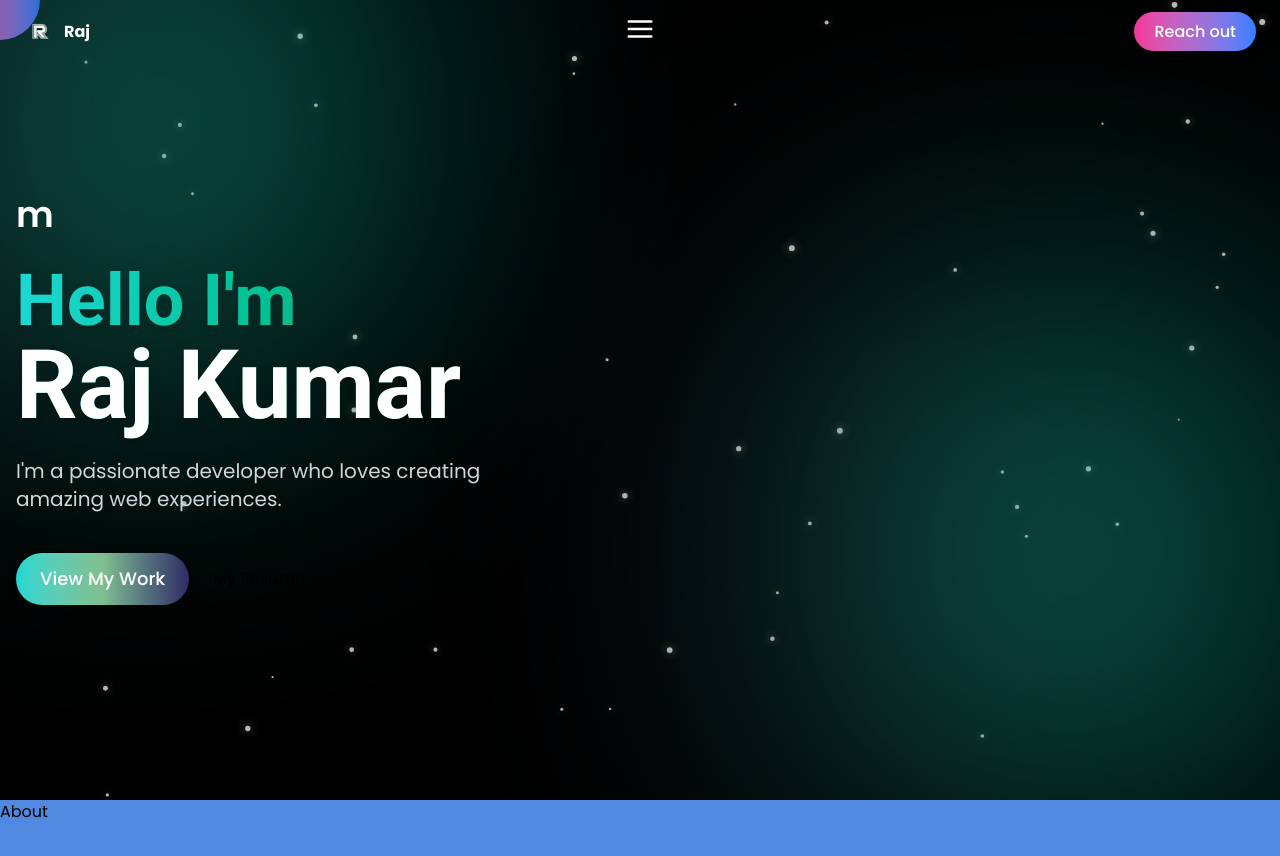
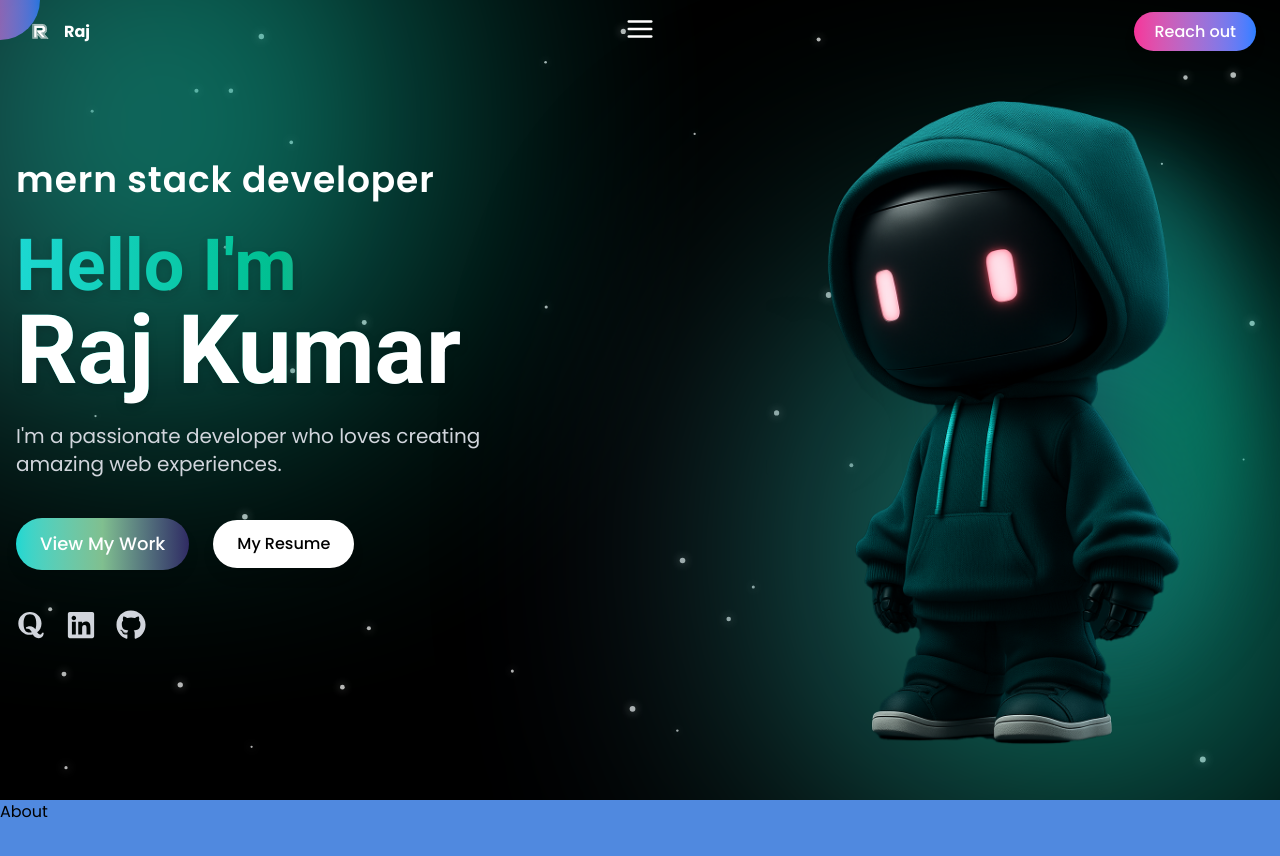
Before and after one commit to ALEX059321/Portfolio_1, a React (Vite) app: page / in a window 1280 px wide. Shown: the top 856 px of the page. Built offline with nearby package versions, Linux system fonts and the light colour scheme.

Commit message:
homepage and the intro animation

```diff
--- a/src/App.jsx
+++ b/src/App.jsx
@@ -9,9 +9,14 @@
 import Footer from './sections/Footer'
 import About from './sections/About'
 import CustomCursor from './components/CustomCursor'
+import IntroAnimations from './components/IntroAnimations'
 
-const App = () => {
+export default function App(){
+  const [introDone, setIntroDone] = React.useState(false);
   return (
+    <>
+    {!introDone && <IntroAnimations onfinish={() => setIntroDone(true)} />}
+      {introDone &&(
     <div>
     <CustomCursor />
       {/* <ParticlesBackground /> */}
@@ -23,8 +28,9 @@
         <Testimonials />
         <Contact />
         <Footer />
+
     </div>
+    )}
+    </>
   )
 }
-
-export default App
--- a/src/components/IntroAnimations.jsx
+++ b/src/components/IntroAnimations.jsx
@@ -1,11 +1,61 @@
-import React from 'react'
+import { AnimatePresence, motion } from "framer-motion";
+import { div, i} from "framer-motion/client";
+import { useEffect, useMemo } from "react"
+import React from "react";
 
-const IntroAnimations = () => {
-  return (
-    <div>
+export default function IntroAnimations({onfinish}){
+  const greetings = useMemo(() => [
+    "Hello", "नमस्ते", "Hola", "Bonjour",
+      "Ciao", "Olá", "Здравствуйте",
+      "Merhaba", "Γειά", "Hej", "Hallo", "Salam" , "ਸਤਿ ਸ਼੍ਰੀ ਅਕਾਲ"
 
-    </div>
-  )
+
+  ],[])
+
+    const [index, setIndex] = React.useState(0);
+    const [visible, setVisible] = React.useState(true);
+
+useEffect(() => {
+if(index < greetings.length-1){
+  const id = setInterval(() => setIndex((i) => i + 1), 180);
+  return() => clearInterval(id);
+
+} else {
+  const t = setTimeout(() => setVisible(false), 400);
+ return() => clearTimeout(t);
 }
+}, [index, greetings.length])
 
-export default IntroAnimations
+
+
+return(
+  <AnimatePresence onExitComplete={onfinish}>
+
+
+
+    {visible && (
+
+    <motion.div className="fixed inset-0 z-[9999] flex items-center justify-center bg-black text-white overflow-hidden"
+    initial = {{y:0}}
+    exit ={{y:"-100%",
+      transition : {duration:1.05, ease: [0.22, 1, 0.36 , 1],},
+    }}
+    >
+<motion.h1
+key = {index}
+className= "text-5xl md:text-7xl lg:text-8xl font-bold"
+initial={{opacity:0 , y: 20 }}
+animate={{opacity: 1 , y: 0}}
+exit={{opacity:0 , y: -20}}
+transition={{duration:0.12}}
+> {greetings[index]} </motion.h1>
+
+
+    </motion.div>
+
+    )}
+  </AnimatePresence>
+)
+
+
+}
--- a/src/components/Navbar.jsx
+++ b/src/components/Navbar.jsx
@@ -77,7 +77,7 @@
 </div>
 <div className="hidden lg:block">
   <a href="#contact"
-  className="bg-gradient-to-r from-pink-500 to-blue-500 text-white px-5 py-2 rounded-full font-medium shadow-lg hover:opacity-90 transition-opacity duration-300">
+  className="bg-linear-to-r from-pink-500 to-blue-500 text-white px-5 py-2 rounded-full font-medium shadow-lg hover:opacity-90 transition-opacity duration-300">
   Reach out
   </a>
 </div>
--- a/src/sections/Home.jsx
+++ b/src/sections/Home.jsx
@@ -1,9 +1,24 @@
 import ParticlesBackground from "../components/ParticlesBackground";
-import { motion } from "framer-motion";
+import { motion, scale } from "framer-motion";
+import { a, filter, link } from "framer-motion/client";
 import React from "react";
 import { useMemo } from "react";
+import { FaGithub, FaLinkedin, FaQuora} from "react-icons/fa";
+import avator from "../assets/avator.png";
 
-
+const socials = [
+  {Icon : FaQuora ,lable : "X" , link : "https://www.quora.com/profile/Raj-Saroj-267"},
+  {Icon : FaLinkedin , lable : "LinkedIn" , link : "https://www.linkedin.com/in/raj-kumar-898007294"},
+  {Icon : FaGithub , lable : "GitHub" , link : "https://github.com/ALEX059321"}
+]
+const glowVarients = {
+  initials : {scale : 1 , y : 0 , filter : "drop-shadow(0 0 rgba(0, 0, 0, 0"},
+  hover : {
+    scale : 1.2 , y : -3 ,
+    filter : "drop-shadow(0 0 8px rgba(13,. 88, 204, 0.9)) drop-shadow(0 0 18px rgba(16, 185, 129, 0.8))",
+  },
+  tap : {scale : 0.95 , y: 0 , transition : {duration : 0.08}}
+}
 export default function Home(){
 const roles = useMemo(() => ["mern stack developer", "full stack developer"], [])
 
@@ -94,15 +109,61 @@
 transition={{delay: 0.8 , duration:0.8}}
 >
   <a href="#projects" className="px-6 py-3 rounded-full font-medium text-lg text-white bg-gradient-to-r from-[#1cd8d2] via-[#80bf8f] to-[#302b63] shadow-lg hover:scale-105 transition-all">View My Work</a>
-  <a href="#">My Resume</a>
+  <a href="#" className="px-6 py-3 rounded-full font-medium text-black bg-white hover:bg-gray-200 shadow-lg hover:scale-105 transition-all">My Resume
+
+  </a>
+
+
 </motion.div>
 
+
+<div className="mt-10 flex gap-5 text-2xl md:text-3xl justify-center lg:justify-start">
+  {socials.map(({Icon, link, lable}) => (
+    <motion.a href={link}
+    key = {lable} target = "_blank" aria-label={lable} rel="noopener noreferrer"
+    variants={glowVarients}
+    initial="initial"
+    whileHover="hover"
+    whileTap="tap"
+    className="text-gray-300">
+      <Icon />
+    </motion.a>
+  ))}
+
+</div>
 
 
 </div>
 
 
 </div>
+
+<div className="relative hidden lg:block ">
+ <div
+ className="absolute top-1/2 -translate-y-1/2 pointer-events-none"
+ style={{
+  right: "10px", width: "min(22vw , 410px)" , height : "min(40vw , 760px)" , borderRadius : "50%",
+  filter : "blur(38px)" , opacity: 0.32 ,
+  background : "conic-gradient(from 0deg , #1cd8d2, #00bf8f , #302b63, #1cd8d2 )"
+ }}
+
+
+
+ />
+
+  <motion.img src={avator} alt="Raj Kumar"
+
+
+  className="absolute top-1/2 -translate-y-1/2 object-contain select-none pointer-events-none"
+  style={{
+    right : "-30px" ,  width : "min(45vw , 780px)" , maxHeight : "90vh"
+  }}
+  initial={{opacity:0 , y: 48 , scale : 0.98}}
+  animate ={{opacity:1 , y: 0 , scale : 1}}
+  transition={{delay : 0.2 , duration:0.8}}
+  />
+</div>
+
 </div>
     </section>
   )
```
